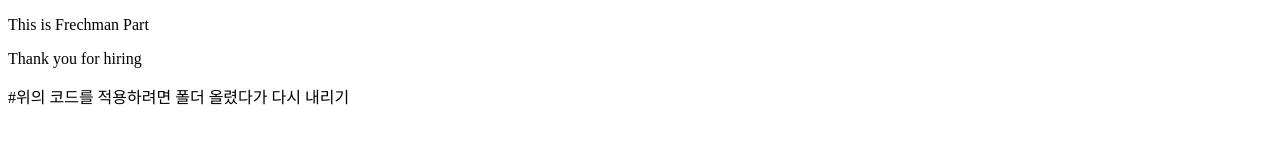
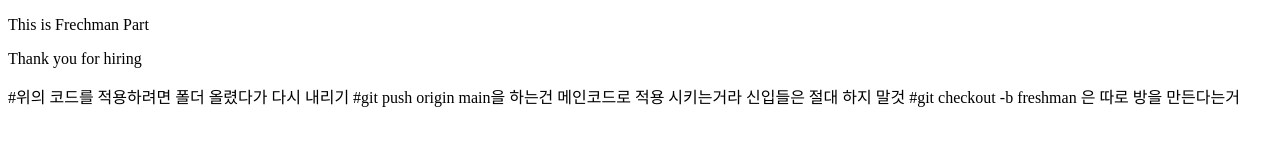
Before and after one commit to wizpark/company-project, a plain HTML site: page index.html in a window 1280 px wide. Drawn offline with Linux system fonts and the light colour scheme.

Commit message:
freshman commit

```diff
--- a/index.html
+++ b/index.html
@@ -14,3 +14,5 @@
 
 
 #위의 코드를 적용하려면 폴더 올렸다가 다시 내리기
+#git push origin main을 하는건 메인코드로 적용 시키는거라 신입들은 절대 하지 말것
+#git checkout -b freshman 은 따로 방을 만든다는거
```
